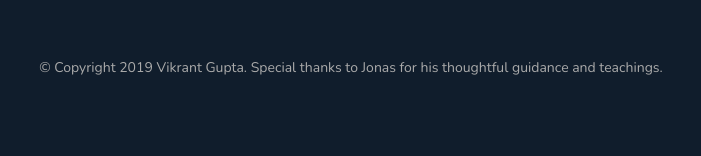
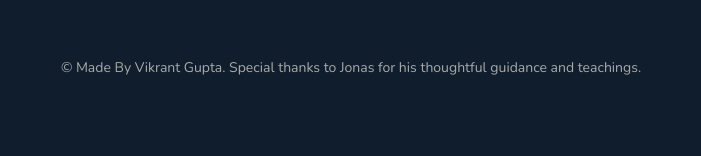
Before and after one commit to vampiree007/Nexter-Home-Booking, a website: page index.html in a window 1280 px wide. Shown: the part 3798-3954 px from the top of the page, 329-1030 px from the left. Drawn offline with nearby package versions, Linux system fonts and the light colour scheme.

Commit message:
fixing some css bugs

```diff
--- a/index.html
+++ b/index.html
@@ -348,7 +348,7 @@
                     <li class="nav__item"><a href="#" class="nav__link">Come work with us!</a></li>
             </ul>
             <p class="copyright">
-                &copy; Copyright 2019 Vikrant Gupta. Special thanks to Jonas for his thoughtful guidance and teachings.
+                &copy; Made By Vikrant Gupta. Special thanks to Jonas for his thoughtful guidance and teachings.
             </p>
         </footer>
     </body>
```
